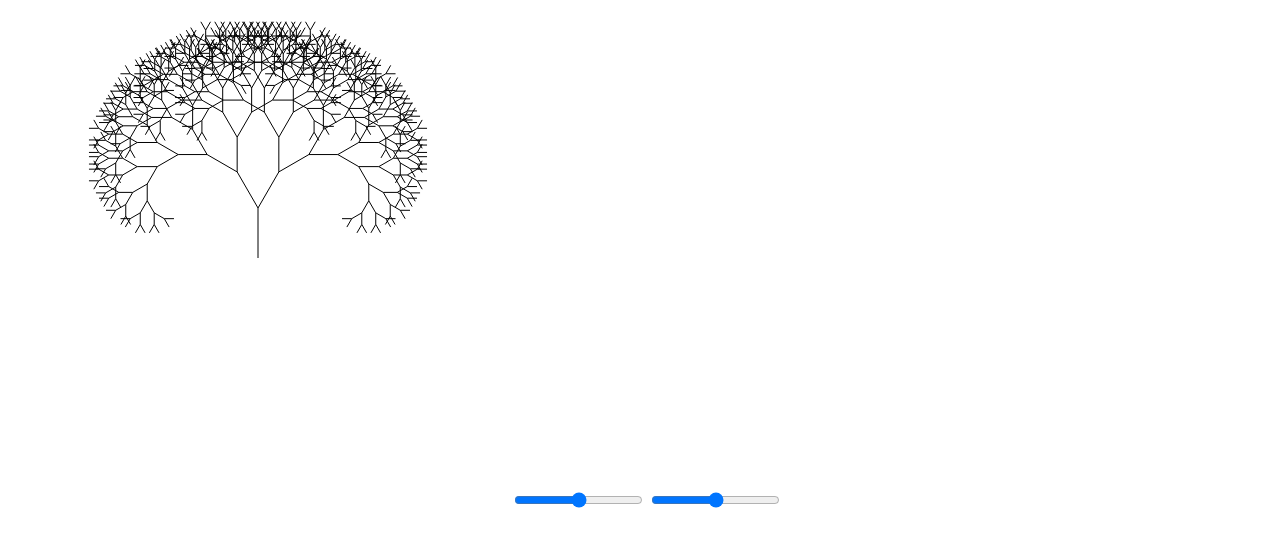
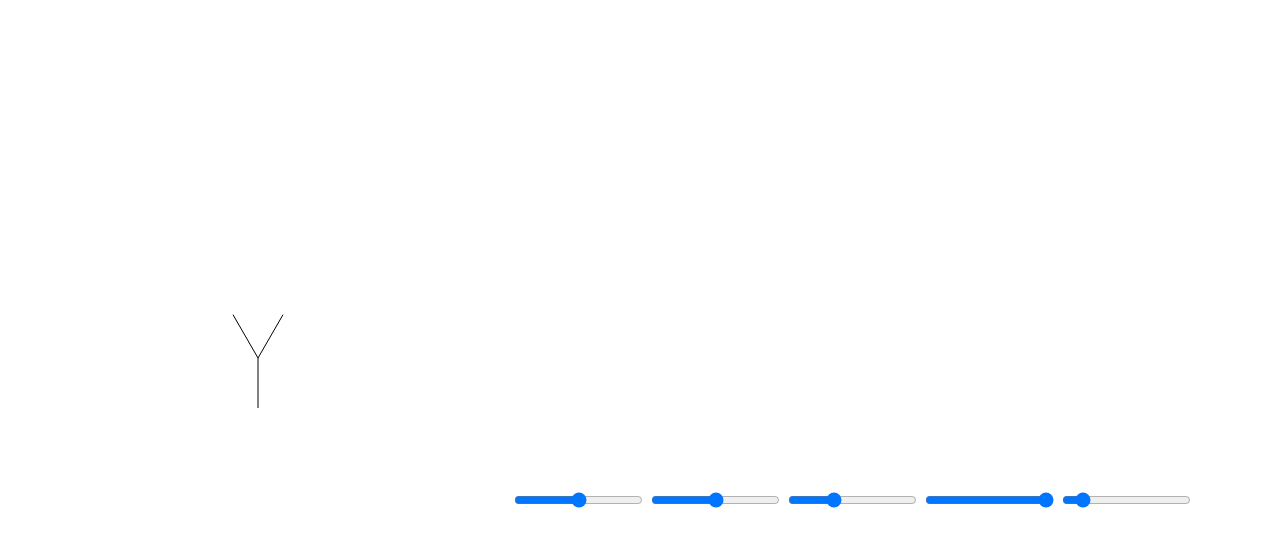
Before and after one commit to MarcosGTS/fractal-visualizer, a plain HTML site: page index.html in a window 1280 px wide. Drawn offline with Linux system fonts and the light colour scheme.

Commit message:
add sliders to all parameters

```diff
--- a/index.html
+++ b/index.html
@@ -11,5 +11,8 @@
     <canvas id="canvas"></canvas>
     <input type="range" min="-50" max="50" step="1" value="0" id="tree-direction">
     <input type="range" min="0" max="100" step="1" value="50"id="branches-spread">
+    <input type="range" min="1" max="4" step="1" value="2" id="spread-factor">
+    <input type="range" min="0" max="1" step="0.05" value="50"id="decrease-factor">
+    <input type="range" min="1" max="10" step="1" value="2"id="height">
 </body>
 </html>
--- a/script.js
+++ b/script.js
@@ -1,28 +1,37 @@
 class Tree {
 
-    constructor(position, height, brach_length,
-                orientation, spread_degree) {
+    constructor(position, height, branch_length,
+                orientation, spread_degree,
+                spread_factor, decrease_factor) {
+
         this.orientation = orientation
         this.position = position
         this.height = height
 
-
         // changeble parameters
-        this.brach_length = brach_length
+        this.branch_length = branch_length
         this.spread_degree = spread_degree
-        this.spread_factor = 2
+        this.spread_factor = spread_factor
+        this.decrease_factor = decrease_factor
 
         this.branches = []
     }
 
     create(inital_orientation, orientation) {
         const new_orientation = inital_orientation
-
-        const new_x = position[0] + branch_length * Math.cos(new_orientation)
-        const new_y = position[1] + branch_length * Math.sin(new_orientation)
+        const new_branch_length = this.branch_length * this.decrease_factor
+        const new_x = this.position[0] + this.branch_length * Math.cos(new_orientation)
+        const new_y = this.position[1] + this.branch_length * Math.sin(new_orientation)
         const new_position = [new_x, new_y]
 
-        let new_branch = new Tree(new_position, height - 1, branch_length / 1.2, new_orientation, this.spread_degree)
+        let new_branch = new Tree(
+            new_position,
+            this.height - 1,
+            new_branch_length,
+            new_orientation,
+            this.spread_degree,
+            this.spread_factor,
+            this.decrease_factor)
 
         this.branches.push(new_branch)
 
@@ -33,7 +42,7 @@ class Tree {
         // Will initialize the tree structure
         const position = this.position
         const height = this.height
-        const branch_length = this.brach_length
+        const branch_length = this.branch_length
         const spread_degree = this.spread_degree
 
         if (height <= 0) return
@@ -45,12 +54,20 @@ class Tree {
             if (number_branches % 2 == 0 && i == 0) continue
 
             const new_orientation = this.orientation + spread_degree * i + orienation
+            const new_branch_length = branch_length * this.decrease_factor
 
             const new_x = position[0] + branch_length * Math.cos(new_orientation)
             const new_y = position[1] + branch_length * Math.sin(new_orientation)
             const new_position = [new_x, new_y]
 
-            let new_branch = new Tree(new_position, height - 1, branch_length / 1.2, new_orientation, this.spread_degree)
+            let new_branch = new Tree(
+                new_position,
+                height - 1,
+                new_branch_length,
+                new_orientation,
+                this.spread_degree,
+                this.spread_factor,
+                this.decrease_factor)
 
             this.branches.push(new_branch)
         }
@@ -93,6 +110,9 @@ function Render (context, tree) {
 
 const direction_slider = document.getElementById("tree-direction")
 const spread_slider = document.getElementById("branches-spread")
+const height_slider = document.getElementById("height")
+const spread_factor_slider = document.getElementById("spread-factor")
+const decrease_factor_slider = document.getElementById("decrease-factor")
 
 const canvas = document.getElementById("canvas")
 const context = canvas.getContext('2d')
@@ -106,17 +126,22 @@ for (let slider of sliders) {
 }
 
 function updateTree () {
+    const position = [250, 400]
+    const branch_size = 50
+    const height_value = Number(height_slider.value)
+    const spread_factor_value = Number(spread_factor_slider.value)
+    const decrease_factor_value = Number(decrease_factor_slider.value)
     const direction_value = Math.PI * Number(direction_slider.value) / 100
-    const spread_value = Math.PI/3 * Number(spread_slider.value)/100
-
-    console.log(direction_value, spread_value)
+    const spread_value = Math.PI/3 * Number(spread_slider.value) / 100
 
     new_tree = new Tree(
-        position = [250, 250],
-        height = 10,
-        branch_length = 50,
-        orientation = direction_value,
-        spread_degree = spread_value)
+        position,              // Position
+        height_value,          // Height
+        branch_size,           // Branch Size
+        direction_value,       // Direction
+        spread_value,          // Spread between branches
+        spread_factor_value,   // Spread Factor
+        decrease_factor_value) // Decrease Factor
 
     new_tree.create(Math.PI * 3/2, direction_value)
     Render(context, new_tree.get_tree_points())
```
